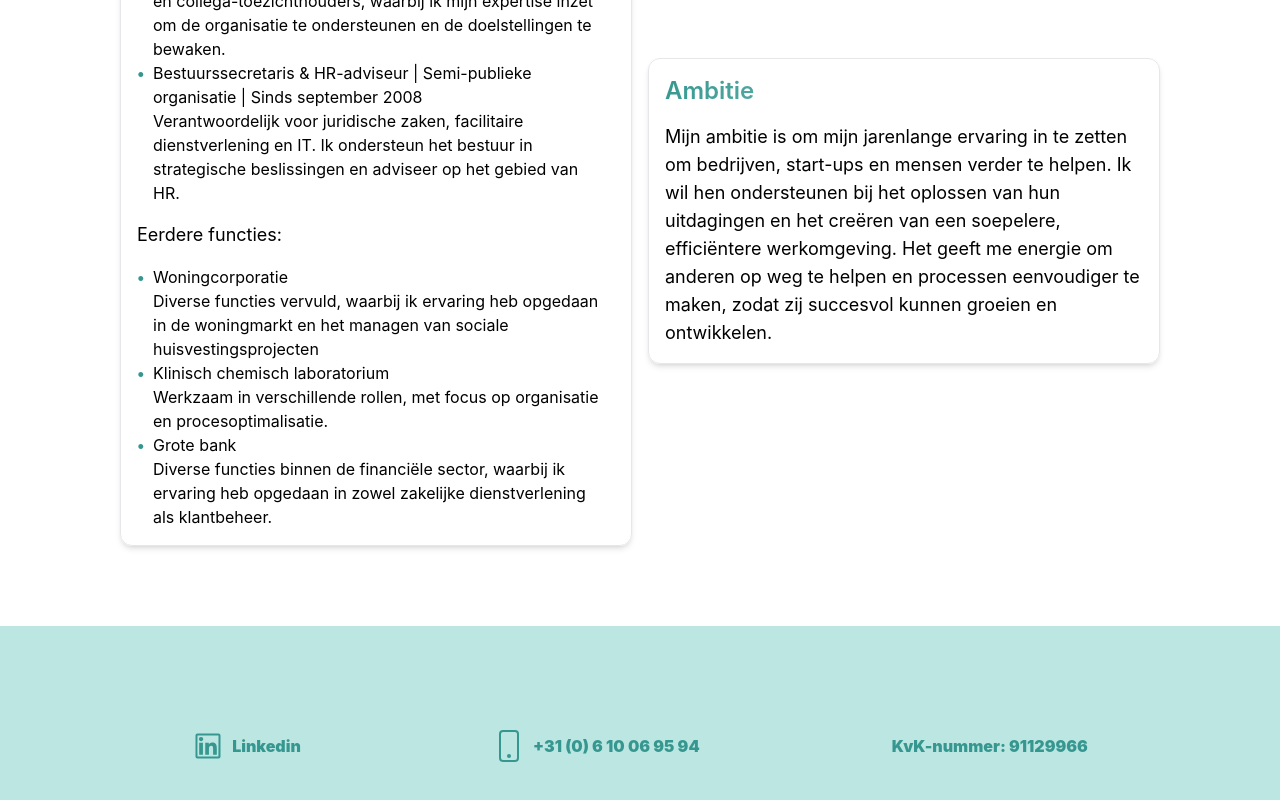
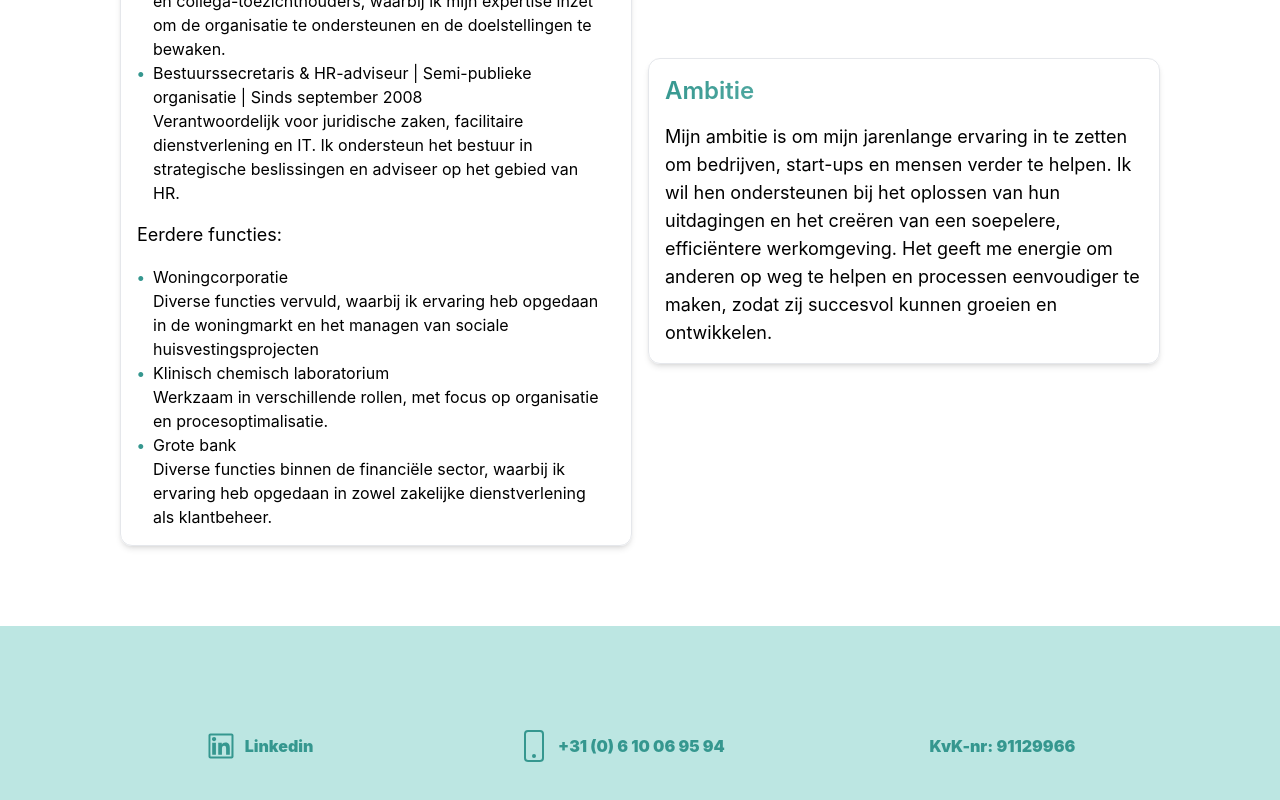
Before and after one commit to Bennieroling/cdijkdevelopment, a Next.js app: page / in a window 1280 px wide. Shown: the part 1780-2580 px from the top of the page. Built offline with nearby package versions, Linux system fonts and the light colour scheme.

Commit message:
Update footer.tsx

```diff
--- a/src/components/footer.tsx
+++ b/src/components/footer.tsx
@@ -13,7 +13,7 @@ const Footer = () => {
         <IconPhone className="w-8" />
         +31 (0) 6 10 06 95 94
       </a>
-      <p className="font-lg flex items-center gap-2 font-black text-primary">KvK-nummer: 91129966</p>
+      <p className="font-lg flex items-center gap-2 font-black text-primary">KvK-nr: 91129966</p>
     </footer>
   );
 };
```
